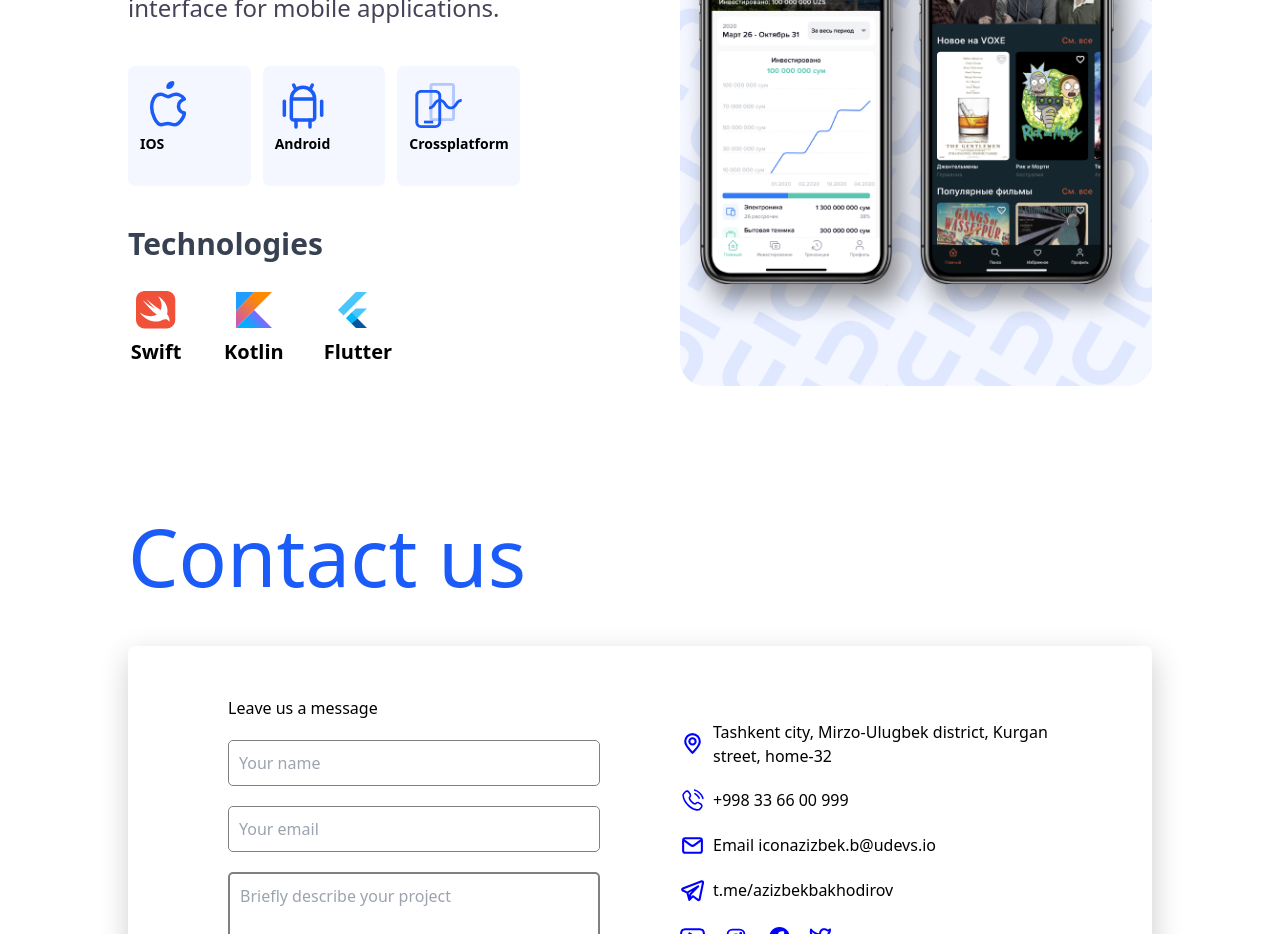
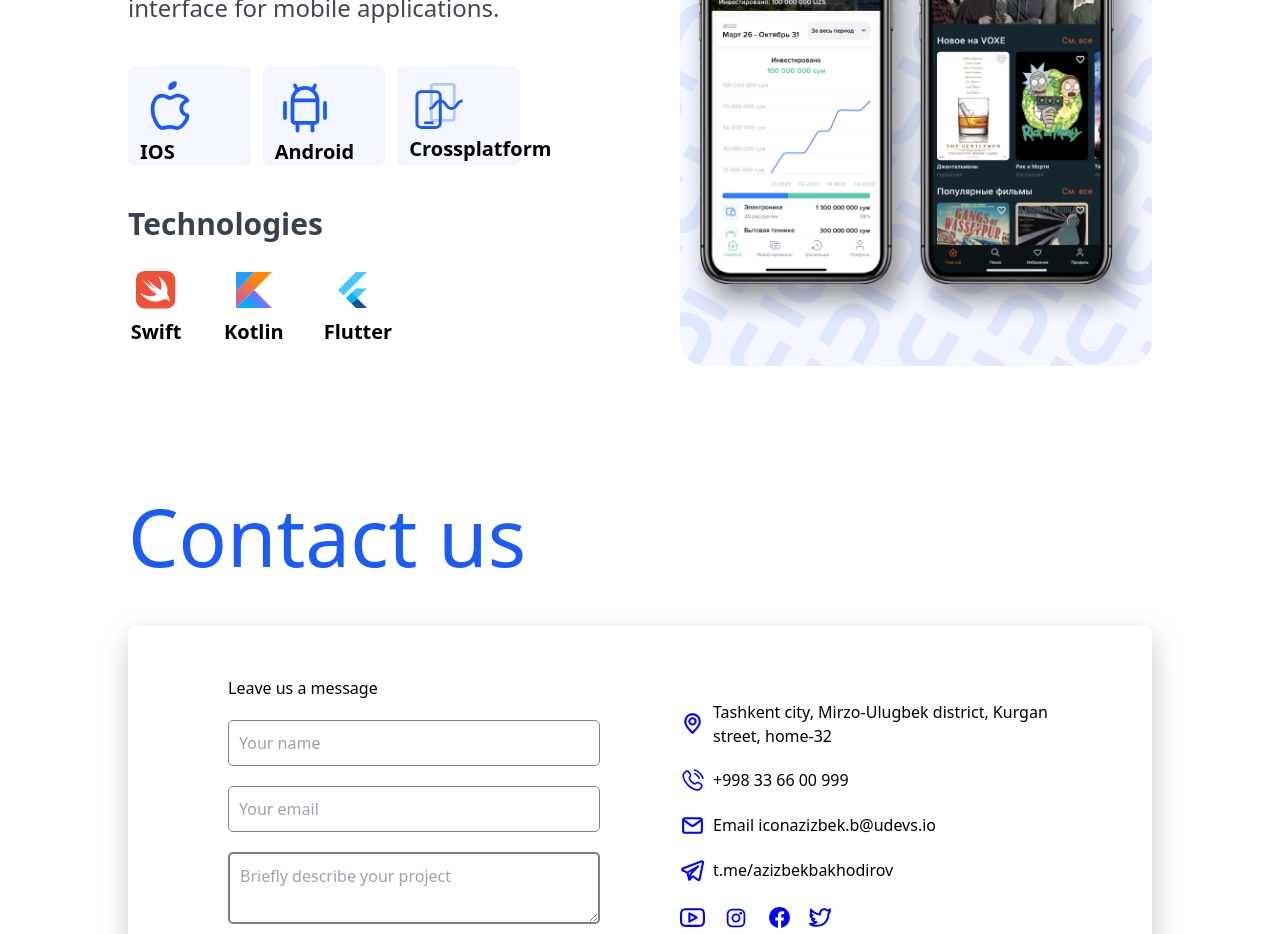
Before and after one commit to Nuriddinbek-1/udevs, a React (Vite) app: page / in a window 1280 px wide. Shown: the part 2320-3254 px from the top of the page. Built offline with nearby package versions, Linux system fonts and the light colour scheme.

Commit message:
minor improvements

```diff
--- a/src/components/n5_mobile_app/MobileApp.jsx
+++ b/src/components/n5_mobile_app/MobileApp.jsx
@@ -35,17 +35,17 @@ function MobileApp() {
               className="grid grid-cols-3 gap-3 my-10 text-xl"
               data-aos="fade-up"
               data-aos-anchor-placement="center-bottom">
-              <div className="p-3 bg-custom-green rounded-custom-r h-[120px]">
-                <img src={iphone_logo} alt="iphone" />
-                <p className="text-sm">IOS</p>
+              <div className="p-3 bg-custom-green rounded-custom-r h-[100px]">
+                <img src={iphone_logo} alt="iphone" className="w-[40px] lg:w-[60px]"/>
+                <p className="text-sm lg:text-xl">IOS</p>
               </div>
-              <div className="p-3 bg-custom-green rounded-custom-r h-[120px]">
-                <img src={android_logo} alt="android" />
-                <p className="text-sm">Android</p>
+              <div className="p-3 bg-custom-green rounded-custom-r h-[100px]">
+                <img src={android_logo} alt="android" className="w-[40px] lg:w-[60px]"/>
+                <p className="text-sm lg:text-xl">Android</p>
               </div>
-              <div className="p-3 bg-custom-green rounded-custom-r h-[120px]">
-                <img src={crossplatform_logo} alt="crossplatform" />
-                <p className="text-sm">Crossplatform</p>
+              <div className="p-3 bg-custom-green rounded-custom-r h-[100px]">
+                <img src={crossplatform_logo} alt="crossplatform" className="w-[40px] lg:w-[60px]"/>
+                <p className="text-sm lg:text-xl">Crossplatform</p>
               </div>
             </div>
 
```
